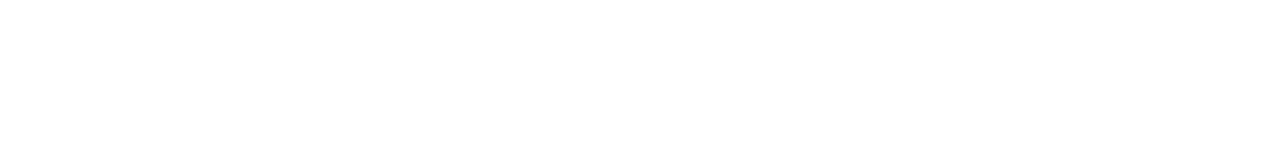
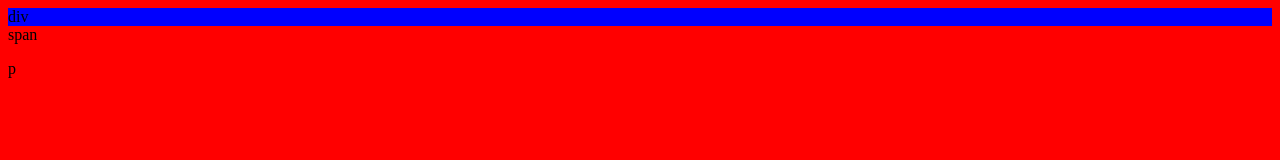
Before and after one commit to Walterlitang/HTML, a plain HTML site: page day02/选择器/CSS选择器.html in a window 1280 px wide. Drawn offline with Linux system fonts and the light colour scheme.

Commit message:
css选择器

```diff
--- a/day02/选择器/CSS选择器.html
+++ b/day02/选择器/CSS选择器.html
@@ -4,8 +4,18 @@
     <meta charset="UTF-8">
     <meta name="viewport" content="width=device-width, initial-scale=1.0">
     <title>Document</title>
+    <style>
+        *{
+            background: red;
+        }
+        div{
+            background:blue;
+        }
+    </style>
 </head>
 <body>
-
+    <div>div</div>
+    <span>span</span>
+    <p>p</p>
 </body>
 </html>
```
Also changed, not shown: 2 other files.
